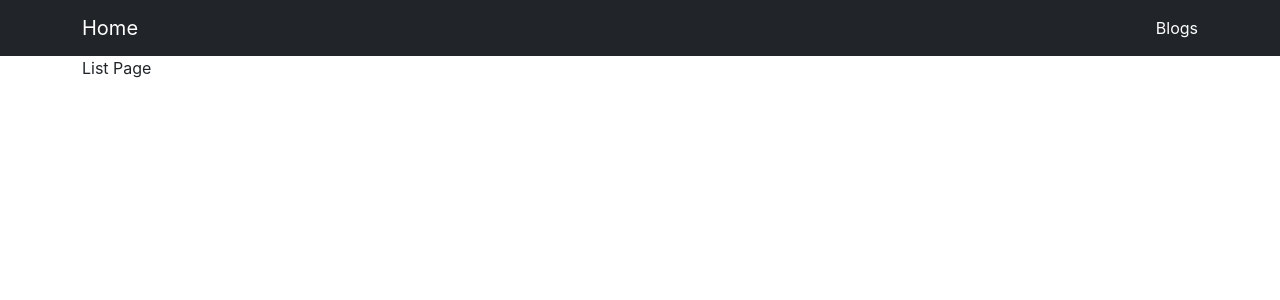
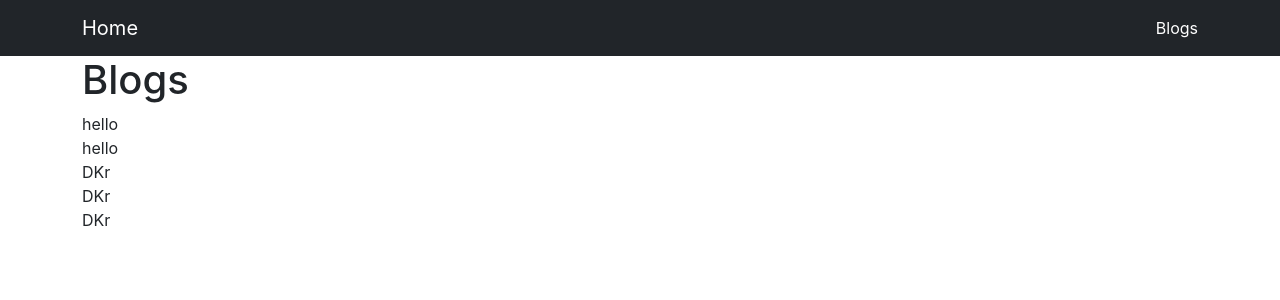
Before and after one commit to YEJIRYOO/React.js_Study, a React (Create React App) app: page /blogs in a window 1280 px wide. Shown: the top 300 px of the page. Built offline with nearby package versions, Linux system fonts and the light colour scheme; data requests are answered from the project's data file.

Commit message:
feat: List Page

```diff
--- a/src/pages/ListPage.js
+++ b/src/pages/ListPage.js
@@ -1,15 +1,28 @@
-import axios
- from "axios";
+import axios from "axios";
+import { useState,useEffect } from "react";
+
 const ListPage=()=>{
+    const [posts,setPosts]=useState([]);
+
     const getPosts=()=>{
         axios.get('http://localhost:3001/posts').then((response)=>{
-            console.log(response);
+            setPosts(response.data);
         })
     }
+
+    useEffect(()=>{
+        getPosts();
+    },[]);
     return(
-        <div>List Page</div>
+        <div>
+            <h1>Blogs</h1>
+            {posts.map(post=>{
+                return(
+                    <div key={post.id}>{post.title}</div>
+                );
+            })}
+        </div>
     );
-
 };
 
 export default ListPage;
```
